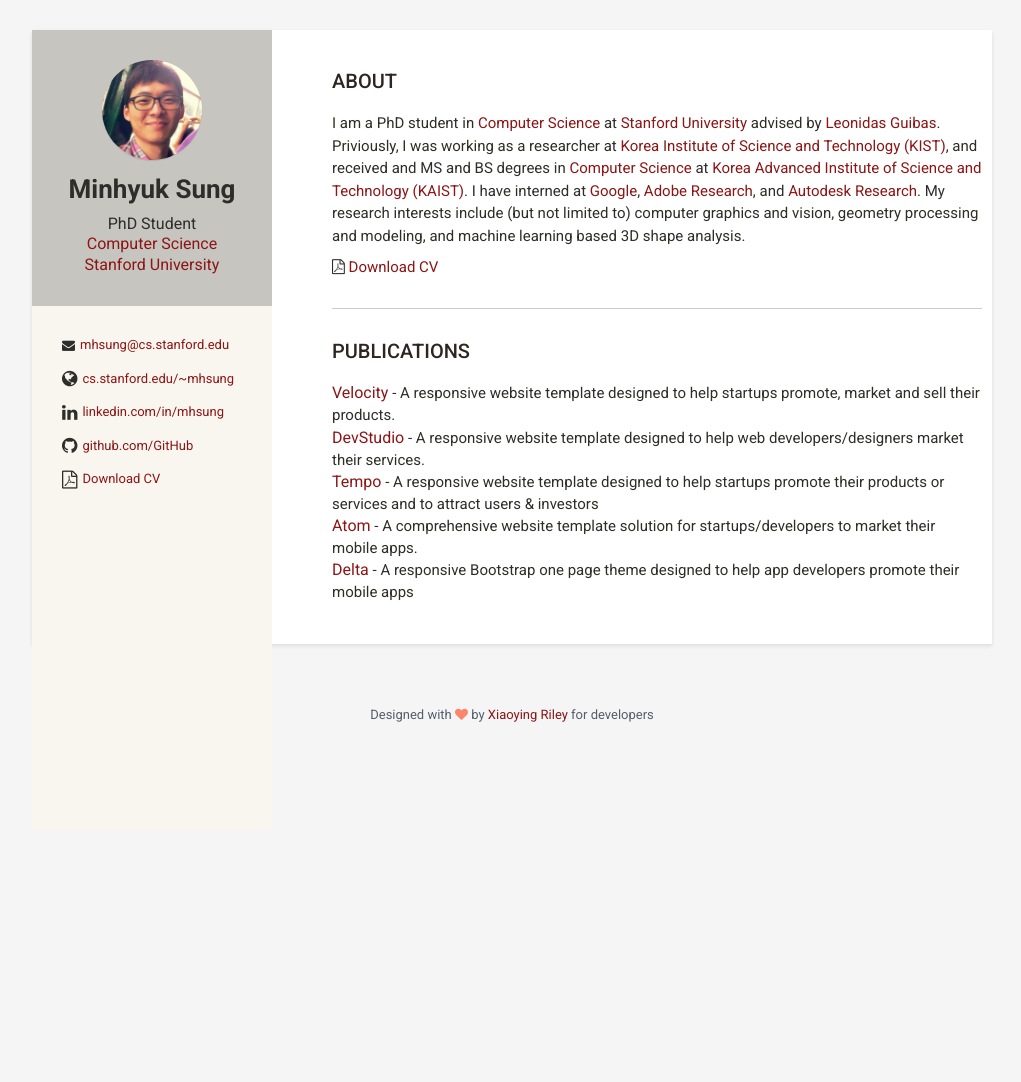
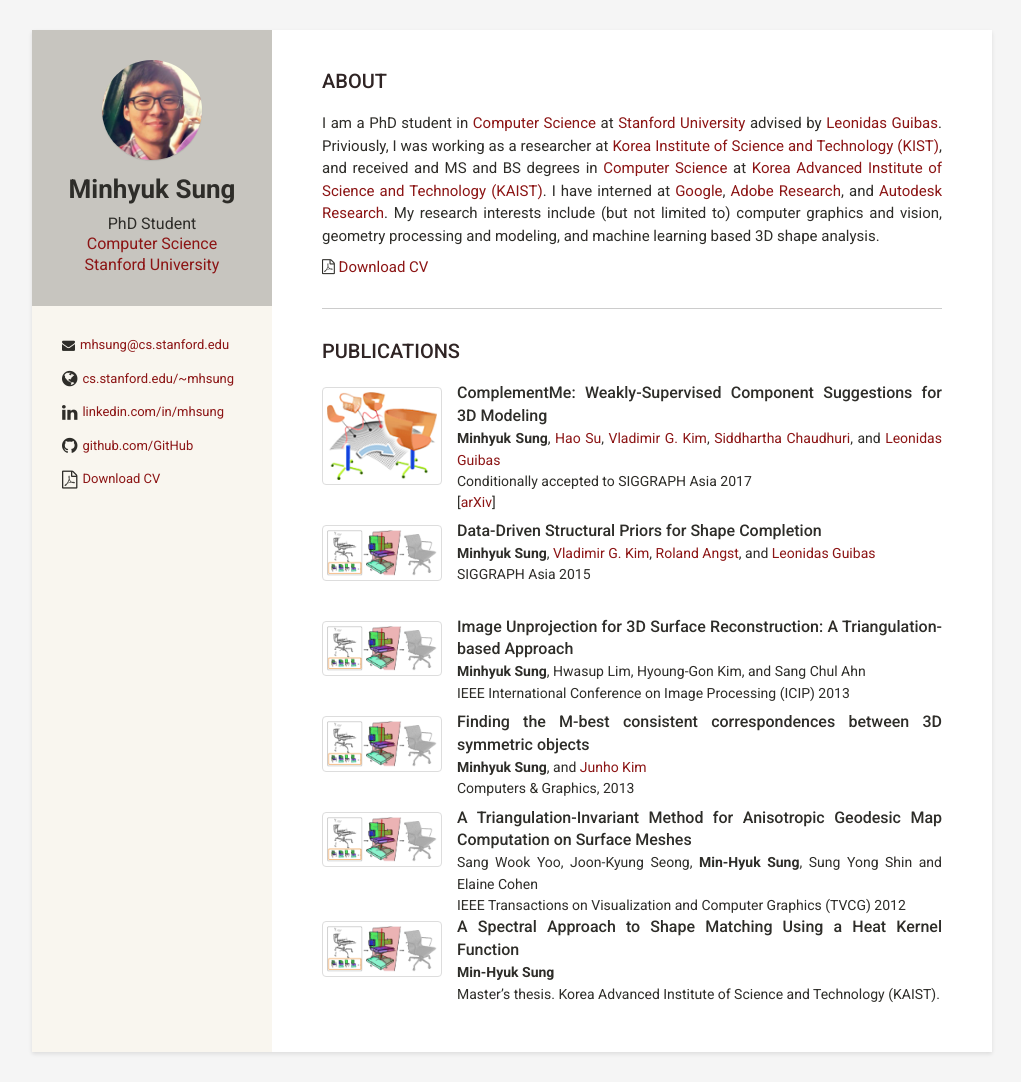
Before and after one commit to mhsung/mhsung.github.io, a Jekyll site: the page built from index.html, in a window 1280 px wide. Shown: the whole page, without its empty margins (128-1149 px from the left). Built offline with Jekyll 4.4.1, drawn with Linux system fonts in a browser that asks for light colours; before the commit the page ends 900 px from its top, so only the background shows below that.

Commit message:
Added publications.

```diff
--- a/_includes/publications.html
+++ b/_includes/publications.html
@@ -2,28 +2,128 @@
   <!--<h2 class="section-title"><i class="fa fa-archive"></i>Publications</h2>-->
   <h2 class="section-title">Publications</h2>
 
-  <div class="intro">
-  </div><!--//intro-->
+  <div class="table">
+
+    <!-- siga 17' -->
+    <div class="table-row">
+      <div class="thumbnail-cell">
+        <img class="thumbnail" src="{{site.baseurl}}/assets/images/component-assembly-thumbnail.png" alt="thumbnail"/>
+      </div>
+      <div class="description-cell">
+        <span class="title">
+          ComplementMe: Weakly-Supervised Component Suggestions for 3D Modeling
+        </span><br>
+        <span class="summary">
+          <b>Minhyuk Sung</b>,
+          <a href="http://ai.stanford.edu/~haosu/" target="_blank">Hao Su</a>,
+          <a href="http://vova.kim" target="_blank">Vladimir G. Kim</a>,
+          <a href="https://www.cse.iitb.ac.in/~sidch/" target="_blank">Siddhartha Chaudhuri</a>, and
+          <a href="https://geometry.stanford.edu/member/guibas/" target="_blank:">Leonidas Guibas</a>
+          <br>
+          Conditionally accepted to SIGGRAPH Asia 2017<br>
+          [<a href="https://arxiv.org/abs/1708.01841" target="_blank">arXiv</a>]
+        </span>
+      </div>
+    </div>
+
+    <!-- siga 15' -->
+    <div class="table-row">
+      <div class="thumbnail-cell">
+        <img class="thumbnail" src="{{site.baseurl}}/assets/images/scene-completion-thumbnail.png" alt="thumbnail"/>
+      </div>
+      <div class="description-cell">
+        <span class="title">
+          Data-Driven Structural Priors for Shape Completion
+        </span><br>
+        <span class="summary">
+          <b>Minhyuk Sung</b>,
+          <a href="http://vova.kim" target="_blank">Vladimir G. Kim</a>,
+          <a href="http://rangst.github.io" target="_blank">Roland Angst</a>, and
+          <a href="https://geometry.stanford.edu/member/guibas/" target="_blank:">Leonidas Guibas</a><br>
+          SIGGRAPH Asia 2015
+        </span>
+      </div>
+    </div>
+
+    <!-- icip 13' -->
+    <div class="table-row">
+      <div class="thumbnail-cell">
+        <img class="thumbnail" src="{{site.baseurl}}/assets/images/scene-completion-thumbnail.png" alt="thumbnail"/>
+      </div>
+      <div class="description-cell">
+        <span class="title">
+          Image Unprojection for 3D Surface Reconstruction: A Triangulation-based Approach
+        </span><br>
+        <span class="summary">
+          <b>Minhyuk Sung</b>, Hwasup Lim, Hyoung-Gon Kim, and Sang Chul Ahn<br>
+          IEEE International Conference on Image Processing (ICIP) 2013
+        </span>
+      </div>
+    </div>
+
+    <!-- c&g 13' -->
+    <div class="table-row">
+      <div class="thumbnail-cell">
+        <img class="thumbnail" src="{{site.baseurl}}/assets/images/scene-completion-thumbnail.png" alt="thumbnail"/>
+      </div>
+      <div class="description-cell">
+        <span class="title">
+          Finding the M-best consistent correspondences between 3D symmetric objects
+        </span><br>
+        <span class="summary">
+          <b>Minhyuk Sung</b>, and
+          <a href="https://home1.kookmin.ac.kr/~junho/" target="_blank">Junho Kim</a><br>
+          Computers & Graphics, 2013
+        </span>
+      </div>
+    </div>
+
+    <!-- tvcg 12' -->
+    <div class="table-row">
+      <div class="thumbnail-cell">
+        <img class="thumbnail" src="{{site.baseurl}}/assets/images/scene-completion-thumbnail.png" alt="thumbnail"/>
+      </div>
+      <div class="description-cell">
+        <span class="title">
+          A Triangulation-Invariant Method for Anisotropic Geodesic Map Computation on Surface Meshes
+        </span><br>
+        <span class="summary">
+          Sang Wook Yoo, Joon-Kyung Seong, <b>Min-Hyuk Sung</b>, Sung Yong Shin and Elaine Cohen<br>
+          IEEE Transactions on Visualization and Computer Graphics (TVCG) 2012
+        </span>
+      </div>
+    </div>
+
+    <!-- MS Thesis -->
+    <div class="table-row">
+      <div class="thumbnail-cell">
+        <img class="thumbnail" src="{{site.baseurl}}/assets/images/scene-completion-thumbnail.png" alt="thumbnail"/>
+      </div>
+      <div class="description-cell">
+        <span class="title">
+          A Spectral Approach to Shape Matching Using a Heat Kernel Function
+        </span><br>
+        <span class="summary">
+          <b>Min-Hyuk Sung</b><br>
+          Master’s thesis. Korea Advanced Institute of Science and Technology (KAIST).
+        </span>
+      </div>
+    </div>
+  </div>
+
+  <!--
+  <div class="item">
+    <span class="title">
+    </span><br>
+    <span class="description">
+
+    </span>
+  </div>
 
   <div class="item">
-    <span class="project-title"><a href="#hook">Velocity</a></span> - <span class="project-tagline">A responsive website template designed to help startups promote, market and sell their products.</span>
-  </div><!--//item-->
+    <img class="thumbnail" src="{{site.baseurl}}/assets/images/scene-completion-thumbnail.png" alt="thumbnail" />
 
-  <div class="item">
-    <span class="project-title"><a href="#" target="_blank">DevStudio</a></span> -
-    <span class="project-tagline">A responsive website template designed to help web developers/designers market their services. </span>
-  </div><!--//item-->
-
-  <div class="item">
-    <span class="project-title"><a href="#" target="_blank">Tempo</a></span> - <span class="project-tagline">A responsive website template designed to help startups promote their products or services and to attract users &amp; investors</span>
-  </div><!--//item-->
-
-  <div class="item">
-    <span class="project-title"><a href="#" target="_blank">Atom</a></span> - <span class="project-tagline">A comprehensive website template solution for startups/developers to market their mobile apps. </span>
-  </div><!--//item-->
-
-  <div class="item">
-    <span class="project-title"><a href="#" target="_blank">Delta</a></span> - <span class="project-tagline">A responsive Bootstrap one page theme designed to help app developers promote their mobile apps</span>
-  </div><!--//item-->
+  </div>
+  -->
 
 </section><!--//section-->
--- a/_layouts/default.html
+++ b/_layouts/default.html
@@ -9,7 +9,7 @@
 
 <body>
   <div class="wrapper">
-    {% include sidebar.html %}
+  {% include sidebar.html %}
 
     <div class="main-wrapper">
 
@@ -18,8 +18,6 @@
     </div><!--//main-body-->
   </div>
 
-  {% include footer.html %}
-
   {% include scripts.html %}
 </body>
 </html>
--- a/assets/css/styles.css
+++ b/assets/css/styles.css
@@ -60,6 +60,14 @@
 }
 p {
   line-height: 1.5;
+}
+hr {
+  display: block;
+  height: 1px;
+  border: 0;
+  border-top: 1px solid #ccc;
+  margin: 1em 0;
+  padding: 0;
 }
 .wrapper {
   background: var(--side-background-color);
@@ -175,7 +183,8 @@
 .main-wrapper {
   background: #fff;
   padding: 10px;
-  padding-left: 300px;
+  padding-left: 290px;
+  padding-right: 50px;
 }
 .main-wrapper .section-title {
   text-transform: uppercase;
@@ -210,6 +219,8 @@
 .main-wrapper .section {
   margin-top: 30px;
   margin-bottom: 30px;
+  text-align: justify;
+  text-justify: inter-word;
 }
 .main-wrapper .experiences-section .item {
   margin-bottom: 30px;
@@ -219,6 +230,46 @@
   overflow: hidden;
   margin-bottom: 2px;
 }
+.main-wrapper .publications-section .table {
+  display: table;
+}
+.main-wrapper .publications-section .table-row {
+  display: table-row;
+}
+.main-wrapper .publications-section .thumbnail-cell {
+  display: table-cell;
+  padding-right: 15px;
+  padding-top: 5px;
+  padding-bottom: 15px;
+}
+.main-wrapper .publications-section .description-cell {
+  display: table-cell;
+  vertical-align: top;
+}
+.main-wrapper .publications-section .thumbnail {
+  width:120px;
+}
+.main-wrapper .publications-section .title {
+  font-size: 16px;
+  font-weight: 500;
+}
+
+.main-wrapper .publications-section .summary {
+  font-size: 14px;
+}
+.footer {
+  padding: 30px;
+  padding-top: 60px;
+}
+.footer .copyright {
+  line-height: 1.6;
+  color: #545E6C;
+  font-size: 13px;
+}
+.footer .fa-heart {
+  color: #fb866a;
+}
+/*
 .main-wrapper .job-title {
   color: var(--header-color);
   font-size: 16px;
@@ -235,18 +286,6 @@
 .main-wrapper .company {
   margin-bottom: 10px;
   color: #97AAC3;
-}
-.main-wrapper .project-title {
-  font-size: 16px;
-  font-weight: 400;
-  margin-top: 0;
-  margin-bottom: 5px;
-}
-.main-wrapper .projects-section .intro {
-  margin-bottom: 30px;
-}
-.main-wrapper .projects-section .item {
-  margin-bottom: 15px;
 }
 .skillset .item {
   margin-bottom: 15px;
@@ -265,18 +304,7 @@
   height: 12px;
   background: #7bc2d3;
 }
-.footer {
-  padding: 30px;
-  padding-top: 60px;
-}
-.footer .copyright {
-  line-height: 1.6;
-  color: #545E6C;
-  font-size: 13px;
-}
-.footer .fa-heart {
-  color: #fb866a;
-}
+*/
 /* Extra small devices (phones, less than 768px) */
 @media (max-width: 767px) {
   .sidebar-wrapper {
@@ -325,12 +353,3 @@
   border-radius: 100%;
   box-shadow: 0 1px 1px rgba(0, 0, 0, 0.1);
 }
-
-hr {
-  display: block;
-  height: 1px;
-  border: 0;
-  border-top: 1px solid #ccc;
-  margin: 1em 0;
-  padding: 0;
-}
```
Also changed, not shown: assets/images/component-assembly-thumbnail.png (added), assets/images/scene-completion-thumbnail.png (added).
